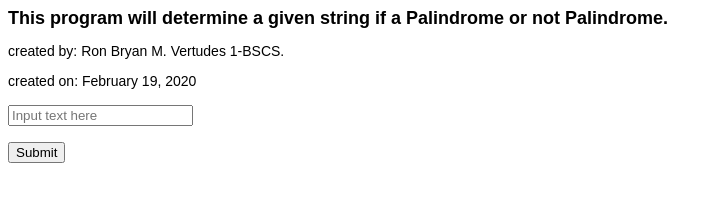
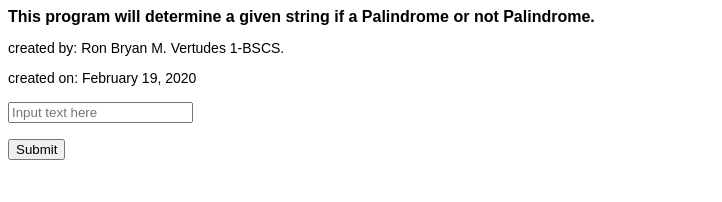
Before and after one commit to rownzie/SCHOOL-STUFF, a plain HTML site: page index.html in a window 1280 px wide. Shown: the whole page, without its empty margins (0-722 px from the left). Drawn offline with Linux system fonts and the light colour scheme.

Commit message:
Update index.html

```diff
--- a/index.html
+++ b/index.html
@@ -4,7 +4,7 @@
 <title>Palindrome</title>
 </head>
 <body style="text-align: justify;">
-<h1 style="font-family: Arial; font-size: 18px;">This program will determine a given string if a Palindrome or not Palindrome.</h1>
+<h1 style="font-family: Arial; font-size: 16px;">This program will determine a given string if a Palindrome or not Palindrome.</h1>
 <p style="font-family: Arial; font-size: 14px;">created by: Ron Bryan M. Vertudes 1-BSCS.<br>
 <p style="font-family: Arial; font-size: 14px;">created on: February 19, 2020<br>
     <br><input type="text" placeholder="Input text here" id="word"><br><br>
```
